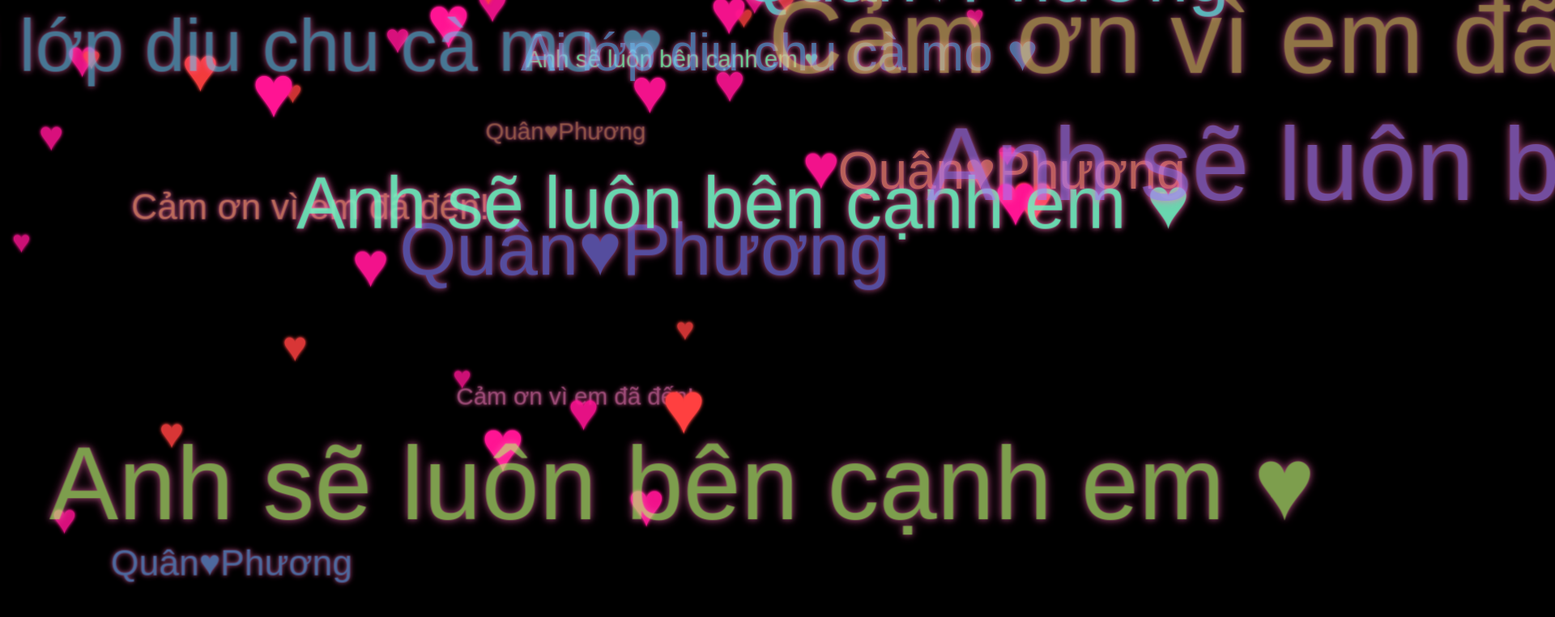
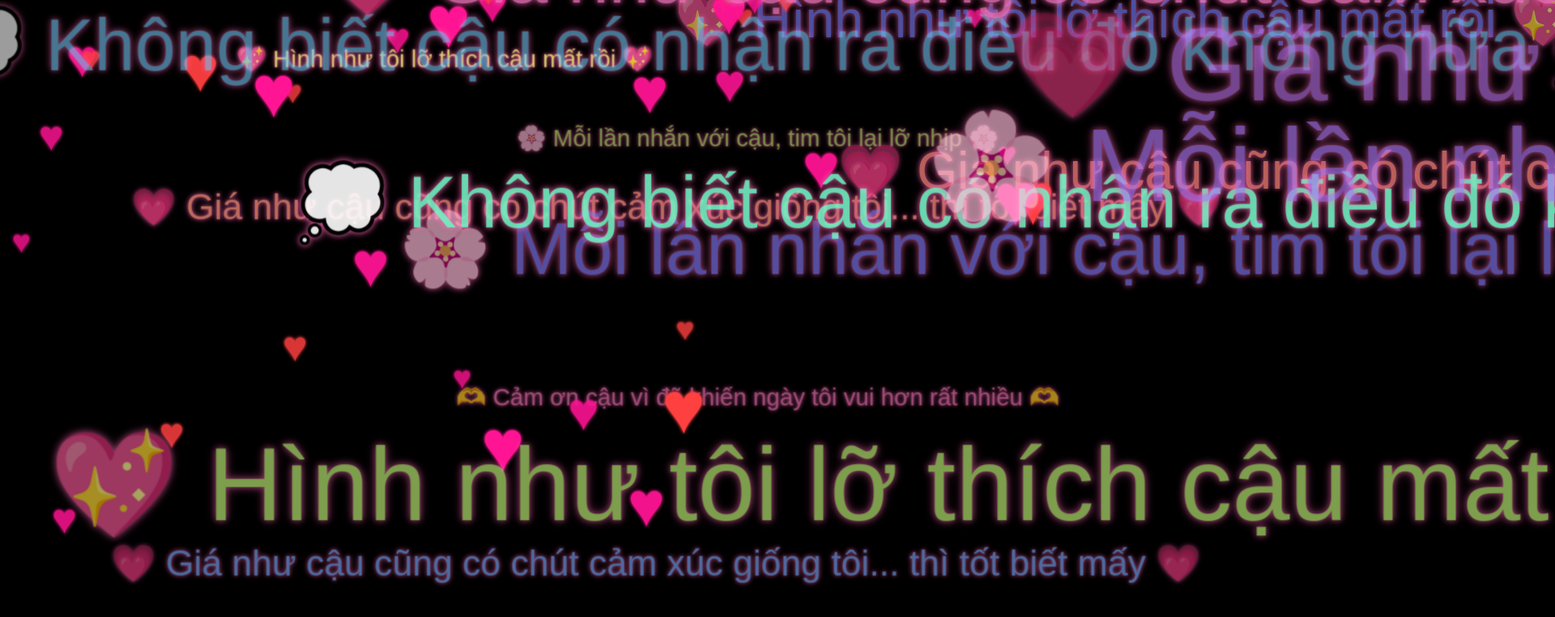
Before and after one commit to TNoLove/love09, a plain HTML site: page index.html in a window 1280 px wide. Shown: the top 762 px of the page at 81% size, 1920 px wide, since content can reach past the window. Drawn offline with Linux system fonts and the light colour scheme.

Commit message:
Update index.html

```diff
--- a/index.html
+++ b/index.html
@@ -134,10 +134,32 @@
     </audio>
     <script>
         const texts = [
-            "Cảm ơn vì em đã đến!",
-            "Ai lớp diu chu cà mo ♥",
-            "Anh sẽ luôn bên cạnh em ♥",
-            "Quân♥Phương"
+            "💖 Hình như tôi lỡ thích cậu mất rồi 💖",
+"🌸 Mỗi lần nhắn với cậu, tim tôi lại lỡ nhịp 🌸",
+"💭 Không biết cậu có nhận ra điều đó không nữa 💭",
+"🫶 Cảm ơn cậu vì đã khiến ngày tôi vui hơn rất nhiều 🫶",
+"💗 Giá như cậu cũng có chút cảm xúc giống tôi... thì tốt biết mấy 💗",
+"💖 Hình như tôi lỡ thích cậu mất rồi 💖",
+"🌸 Mỗi lần nhắn với cậu, tim tôi lại lỡ nhịp 🌸",
+"💭 Không biết cậu có nhận ra điều đó không nữa 💭",
+"🫶 Cảm ơn cậu vì đã khiến ngày tôi vui hơn rất nhiều 🫶",
+"💗 Giá như cậu cũng có chút cảm xúc giống tôi... thì tốt biết mấy 💗",
+"💖 Hình như tôi lỡ thích cậu mất rồi 💖",
+"🌸 Mỗi lần nhắn với cậu, tim tôi lại lỡ nhịp 🌸",
+"💭 Không biết cậu có nhận ra điều đó không nữa 💭",
+"🫶 Cảm ơn cậu vì đã khiến ngày tôi vui hơn rất nhiều 🫶",
+"💗 Giá như cậu cũng có chút cảm xúc giống tôi... thì tốt biết mấy 💗",
+"💖 Hình như tôi lỡ thích cậu mất rồi 💖",
+"🌸 Mỗi lần nhắn với cậu, tim tôi lại lỡ nhịp 🌸",
+"💭 Không biết cậu có nhận ra điều đó không nữa 💭",
+"🫶 Cảm ơn cậu vì đã khiến ngày tôi vui hơn rất nhiều 🫶",
+"💗 Giá như cậu cũng có chút cảm xúc giống tôi... thì tốt biết mấy 💗",
+"💖 Hình như tôi lỡ thích cậu mất rồi 💖",
+"🌸 Mỗi lần nhắn với cậu, tim tôi lại lỡ nhịp 🌸",
+"💭 Không biết cậu có nhận ra điều đó không nữa 💭",
+"🫶 Cảm ơn cậu vì đã khiến ngày tôi vui hơn rất nhiều 🫶",
+"💗 Giá như cậu cũng có chút cảm xúc giống tôi... thì tốt biết mấy 💗",
+
         ];
 
         const scene = document.getElementById("scene");
```
